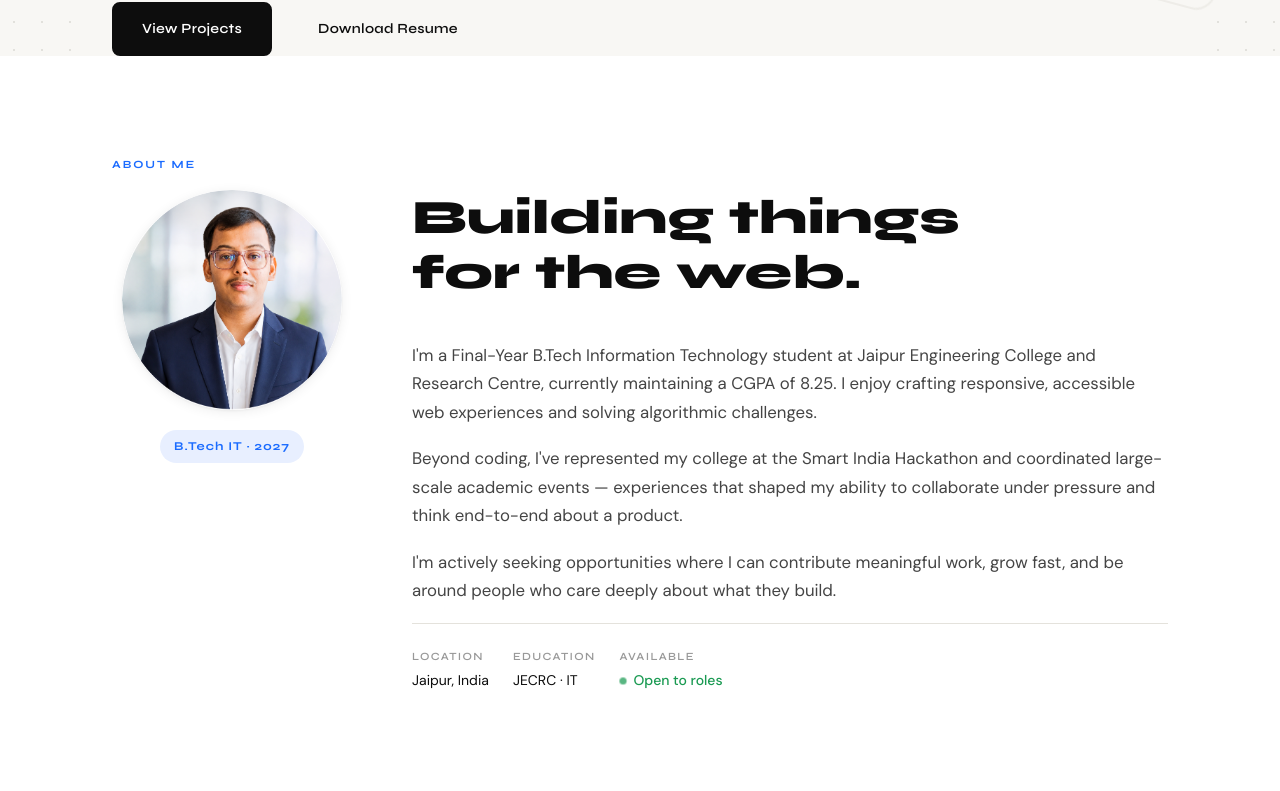
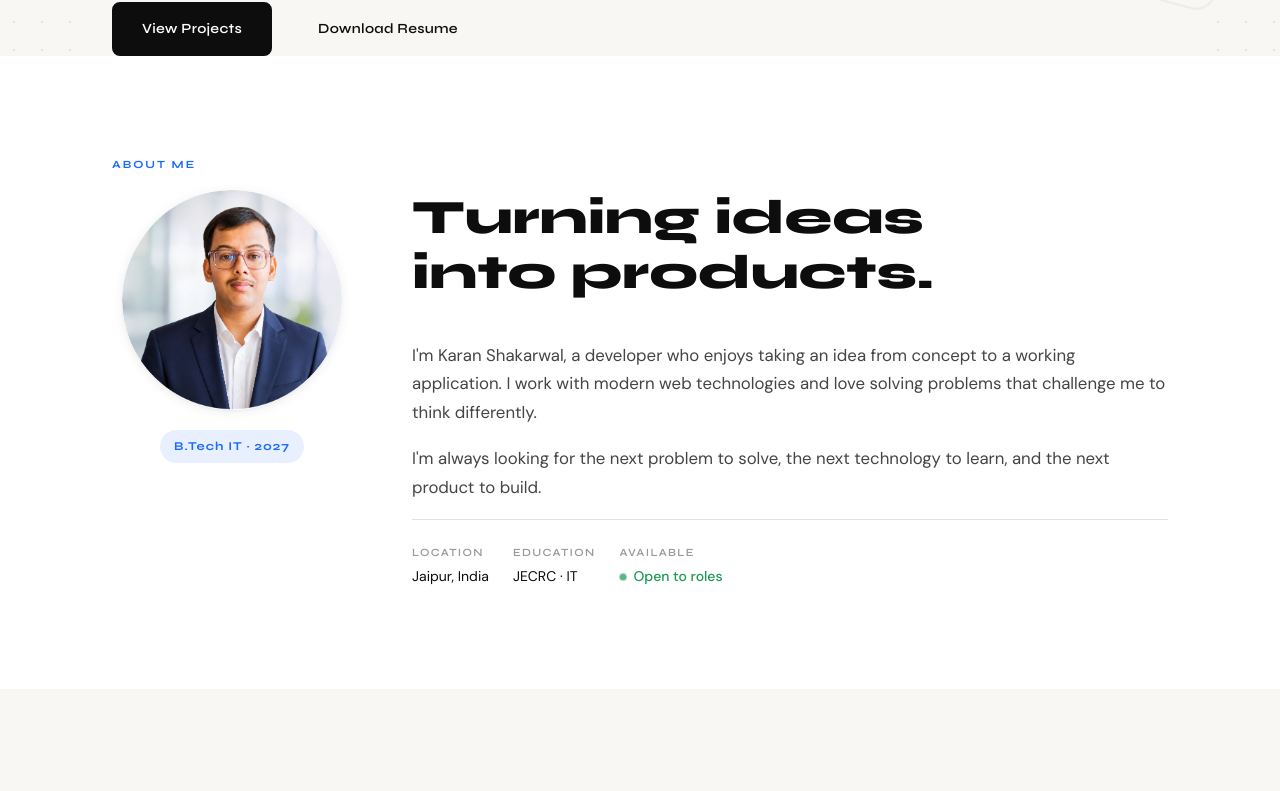
Before and after one commit to karan-21-web/Portfolio-Updated, a React (Vite) app: page / in a window 1280 px wide. Shown: the part 440-1231 px from the top of the page. Built offline with nearby package versions, Linux system fonts and the light colour scheme.

Commit message:
updated about section

```diff
--- a/src/data/portfolio.js
+++ b/src/data/portfolio.js
@@ -28,11 +28,10 @@ export const HERO = {
 
 export const ABOUT = {
   badge: 'B.Tech IT · 2027',
-  heading: 'Building things\nfor the web.',
+  heading: 'Turning ideas\ninto products.',
   paragraphs: [
-    "I'm a Final-Year B.Tech Information Technology student at Jaipur Engineering College and Research Centre, currently maintaining a CGPA of 8.25. I enjoy crafting responsive, accessible web experiences and solving algorithmic challenges.",
-    "Beyond coding, I've represented my college at the Smart India Hackathon and coordinated large-scale academic events — experiences that shaped my ability to collaborate under pressure and think end-to-end about a product.",
-    "I'm actively seeking opportunities where I can contribute meaningful work, grow fast, and be around people who care deeply about what they build.",
+    "I'm Karan Shakarwal, a developer who enjoys taking an idea from concept to a working application. I work with modern web technologies and love solving problems that challenge me to think differently.",
+    "I'm always looking for the next problem to solve, the next technology to learn, and the next product to build.",
   ],
   meta: [
     { label: 'Location',  value: 'Jaipur, India',    type: 'text'      },
```
